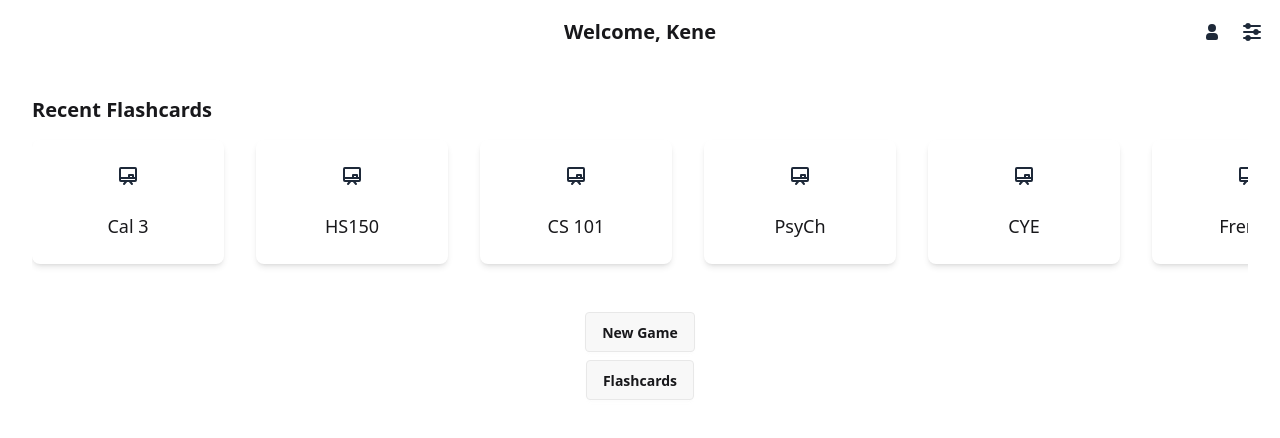
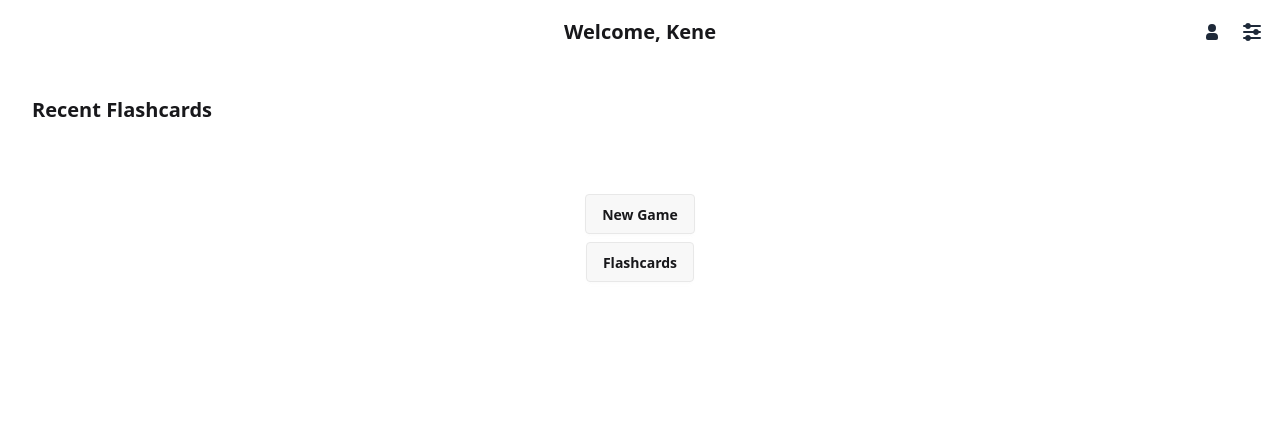
Before and after one commit to Atonbara-Adora/multiplayer-learning, a React (Vite) app in the folder web/: page / in a window 1280 px wide. Shown: the top 438 px of the page. Built offline with nearby package versions, Linux system fonts and the light colour scheme.

Commit message:
use existing deck for recent flashcards

```diff
--- a/web/src/components/dashboard/DashBoardRecentCards.tsx
+++ b/web/src/components/dashboard/DashBoardRecentCards.tsx
@@ -1,6 +1,8 @@
 import DashBoardCard from "./DashBoardCard";
+import { useDeckStore } from "../../stores/DeckStore";
 
 const DashBoardRecentCards = () => {
+    const { deck } = useDeckStore();
     return (
         <div className="px-8 py-8">
             <h2 className="text-xl font-bold">Recent Flashcards</h2>
@@ -8,12 +10,9 @@ const DashBoardRecentCards = () => {
             {/* a horizontal scrollview to select the cards */}
             <div className="overflow-x-auto">
                 <div className="inline-flex space-x-8 py-4">
-                    <DashBoardCard title={"Cal 3"} />
-                    <DashBoardCard title={"HS150"} />
-                    <DashBoardCard title={"CS 101"} />
-                    <DashBoardCard title={"PsyCh"} />
-                    <DashBoardCard title={"CYE"} />
-                    <DashBoardCard title={"French"} />
+                    {deck.map((d, index) => (
+                        <DashBoardCard title={d.classDeckName} key={index} />
+                    ))}
                 </div>
             </div>
         </div>
```
